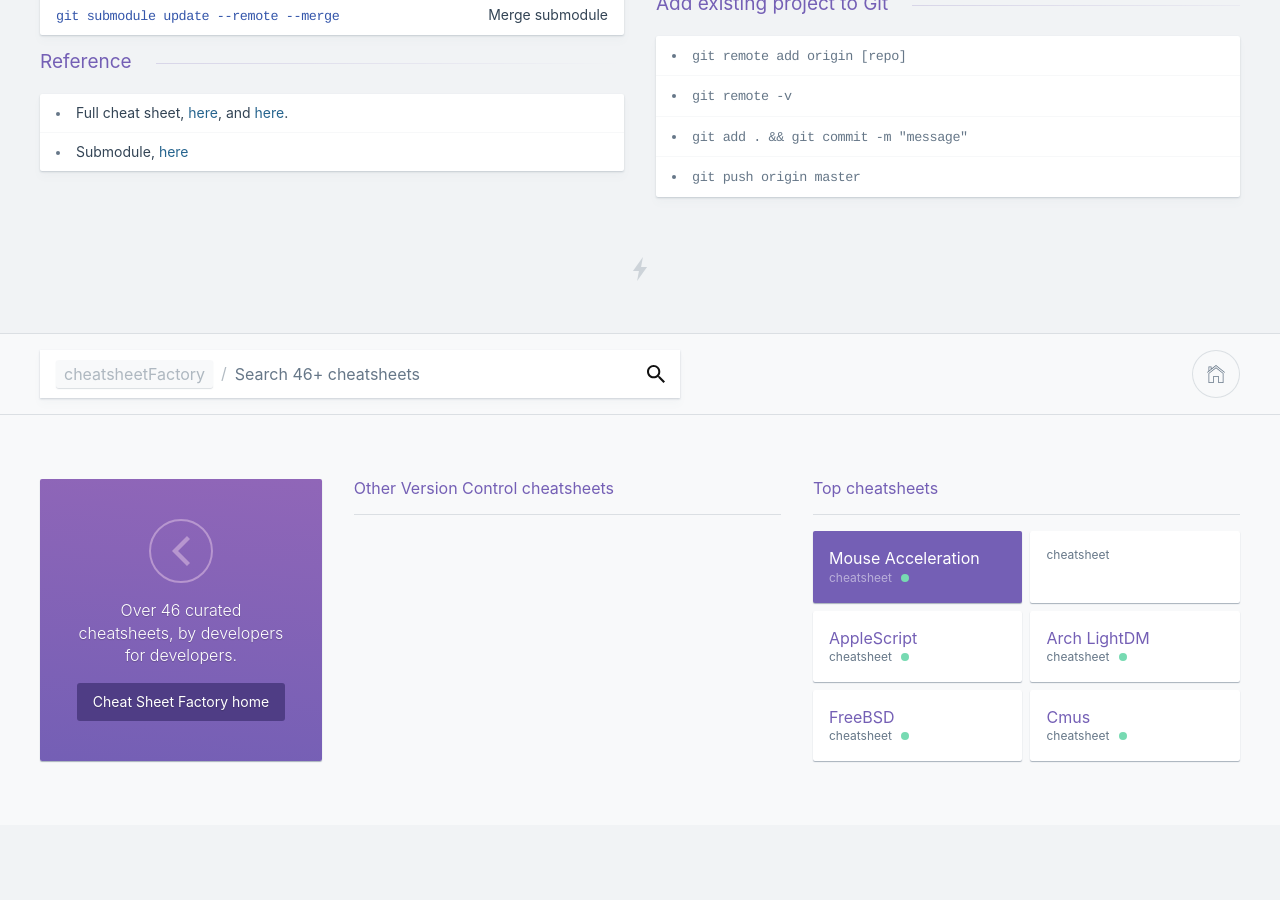
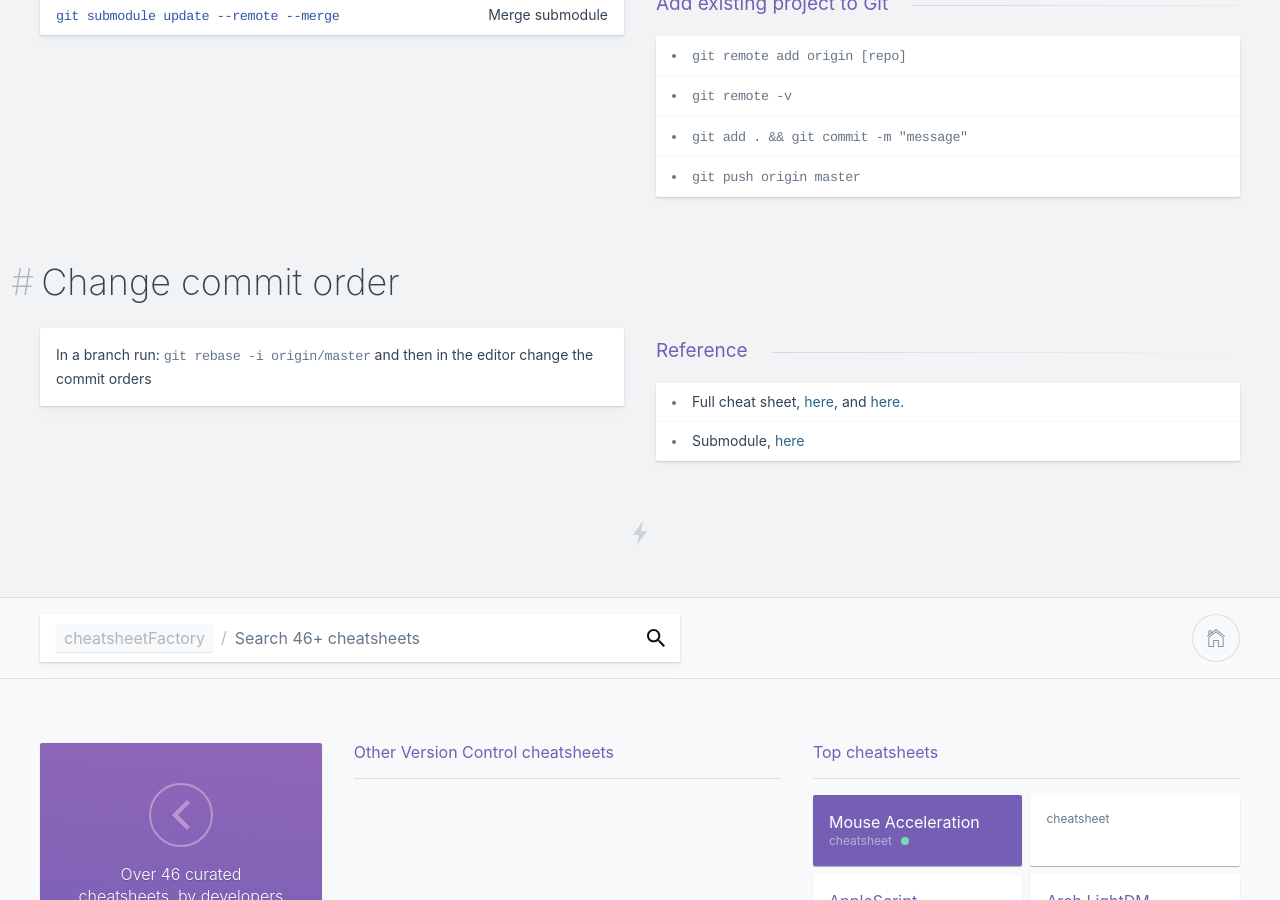
Before and after one commit to kasramp/cheat-sheet-factory, a Jekyll site: the page built from version_control/git.md, in a window 1280 px wide and 900 px high, scrolled down 1790 px. Built offline with Jekyll 4.4.1, drawn with Linux system fonts in a browser that asks for light colours; before the commit the page ends 2615 px from its top, so only the background shows below that.

Commit message:
Update git.md

```diff
--- a/version_control/git.md
+++ b/version_control/git.md
@@ -139,6 +139,10 @@ If needed, have to force push: `git push -f origin master`
 - `git add . && git commit -m "message"`
 - `git push origin master`
 
+## Change commit order
+
+In a branch run: `git rebase -i origin/master` and then in the editor change the commit orders
+
 ### Reference
 
 - Full cheat sheet, [here](https://github.com/kasramp/cheat-sheet-factory/blob/gh-pages/_docs/pdfs/Git%20Cheat%20sheet.pdf), and [here](https://github.com/kasramp/cheat-sheet-factory/blob/gh-pages/_docs/pdfs/Git%20Cheat%20Sheet%20Linux%20Academy.pdf).
```
Also changed, not shown: other parts of version_control/git.md (+1 -1 lines).
